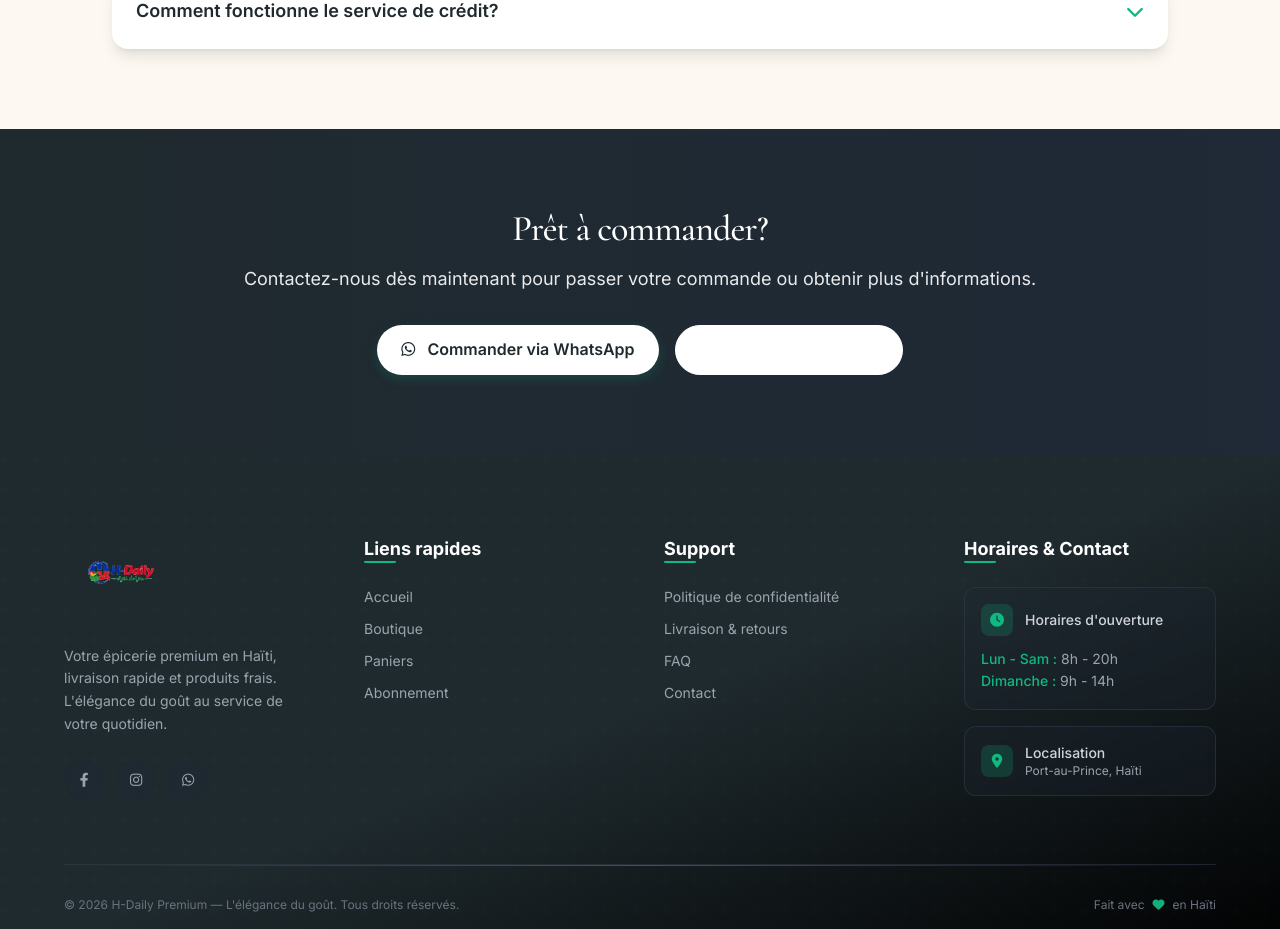
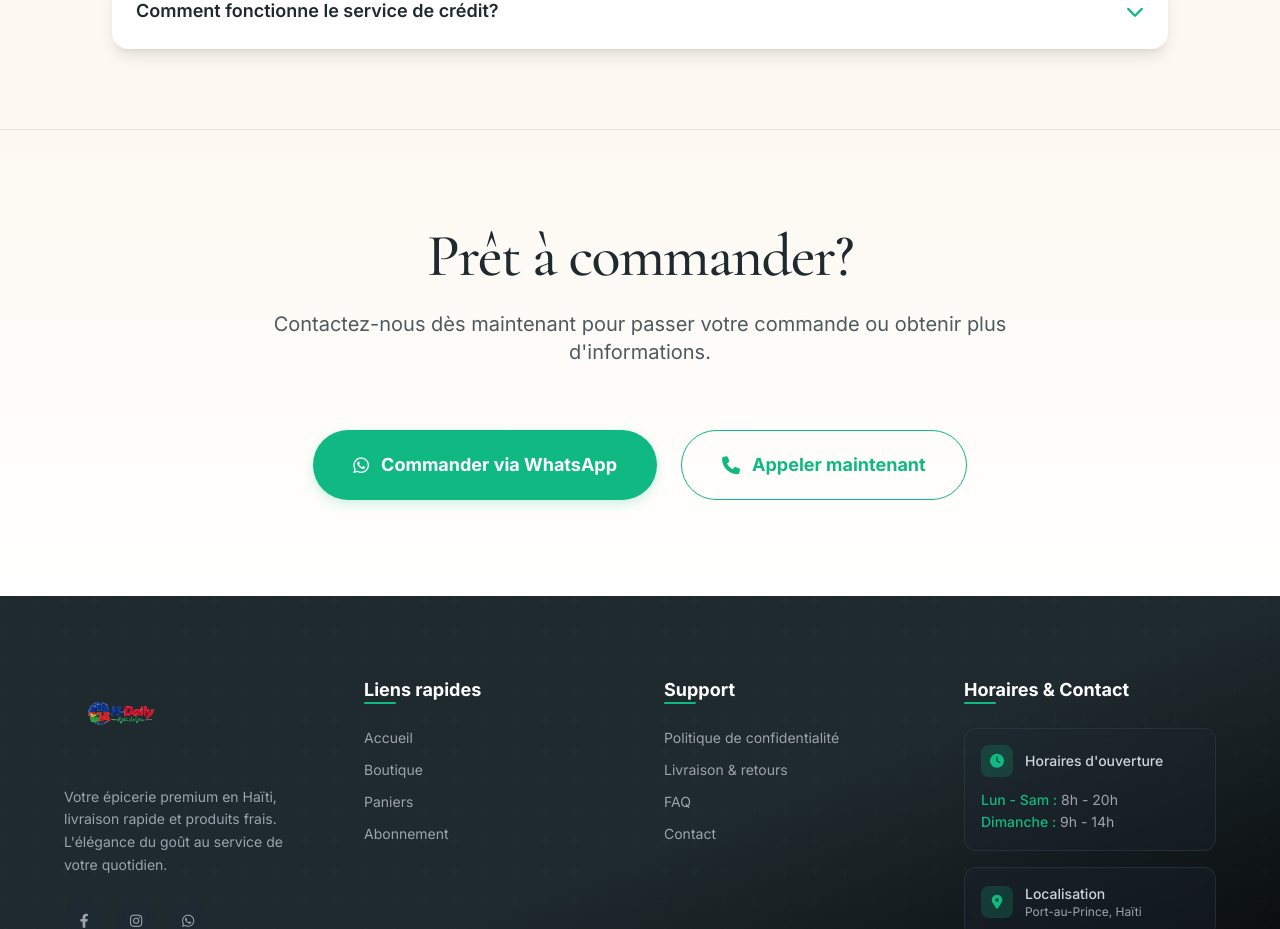
Before and after one commit to hisberts-tech/website-hdaily, a React (Vite) app: page /contact in a window 1280 px wide. Shown: the part 2660-3589 px from the top of the page. Built offline with nearby package versions, Linux system fonts and the light colour scheme.

Commit message:
Fix UI: standardise CTA section and buttons on Contact page

```diff
--- a/src/pages/Contact.tsx
+++ b/src/pages/Contact.tsx
@@ -211,18 +211,18 @@ const Contact: React.FC = () => {
       </section>
 
       {/* CTA Section */}
-      <section className="py-20 px-6 bg-gradient-to-r from-hd-secondary to-gray-800 text-white">
+      <section className="py-24 px-6 bg-gradient-to-b from-hd-cream to-white border-t border-hd-border">
         <div className="w-full px-6 md:px-12 lg:px-20 xl:px-28 2xl:px-40 text-center">
-          <h2 className="text-3xl md:text-4xl font-serif mb-4">Prêt à commander?</h2>
-          <p className="text-lg opacity-90 mb-8">
+          <h2 className="text-4xl md:text-5xl lg:text-6xl font-serif text-hd-secondary mb-6">Prêt à commander?</h2>
+          <p className="text-lg xl:text-xl text-hd-text mb-16 max-w-3xl mx-auto leading-relaxed">
             Contactez-nous dès maintenant pour passer votre commande ou obtenir plus d'informations.
           </p>
-          <div className="flex flex-wrap justify-center gap-4">
-            <a href="https://wa.me/50939134651" className="btn-primary bg-white text-hd-secondary hover:bg-hd-primary hover:text-white">
-              <i className="fab fa-whatsapp mr-2"></i> Commander via WhatsApp
+          <div className="flex flex-col sm:flex-row justify-center gap-6">
+            <a href="https://wa.me/50939134651" className="btn-primary flex justify-center items-center px-10 py-5 text-lg font-bold">
+              <i className="fab fa-whatsapp mr-3"></i> Commander via WhatsApp
             </a>
-            <a href="tel:+50939134651" className="btn-outline border-white text-white hover:bg-white hover:text-hd-secondary">
-              <i className="fas fa-phone mr-2"></i> Appeler maintenant
+            <a href="tel:+50939134651" className="btn-secondary flex justify-center items-center px-10 py-5 text-lg font-bold">
+              <i className="fas fa-phone mr-3"></i> Appeler maintenant
             </a>
           </div>
         </div>
```
